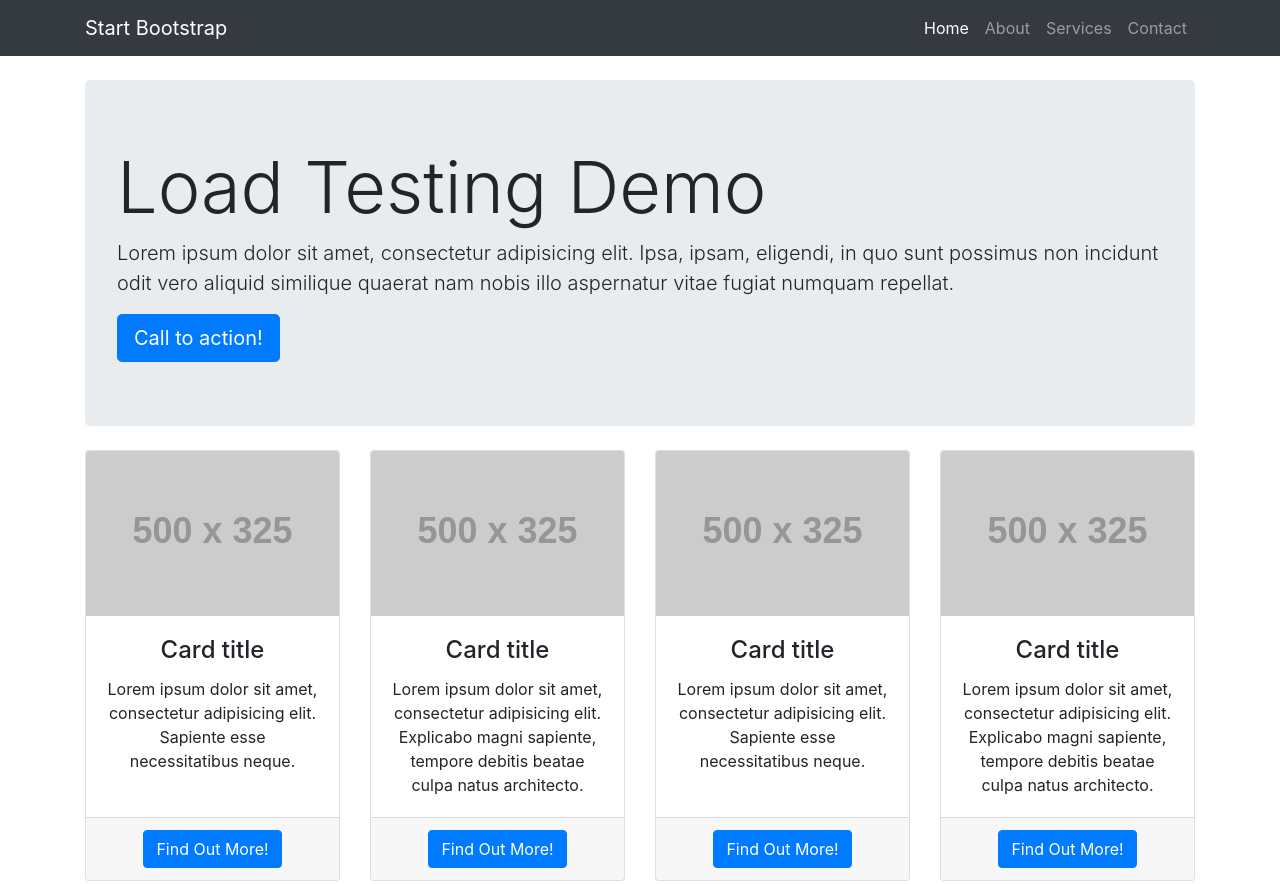
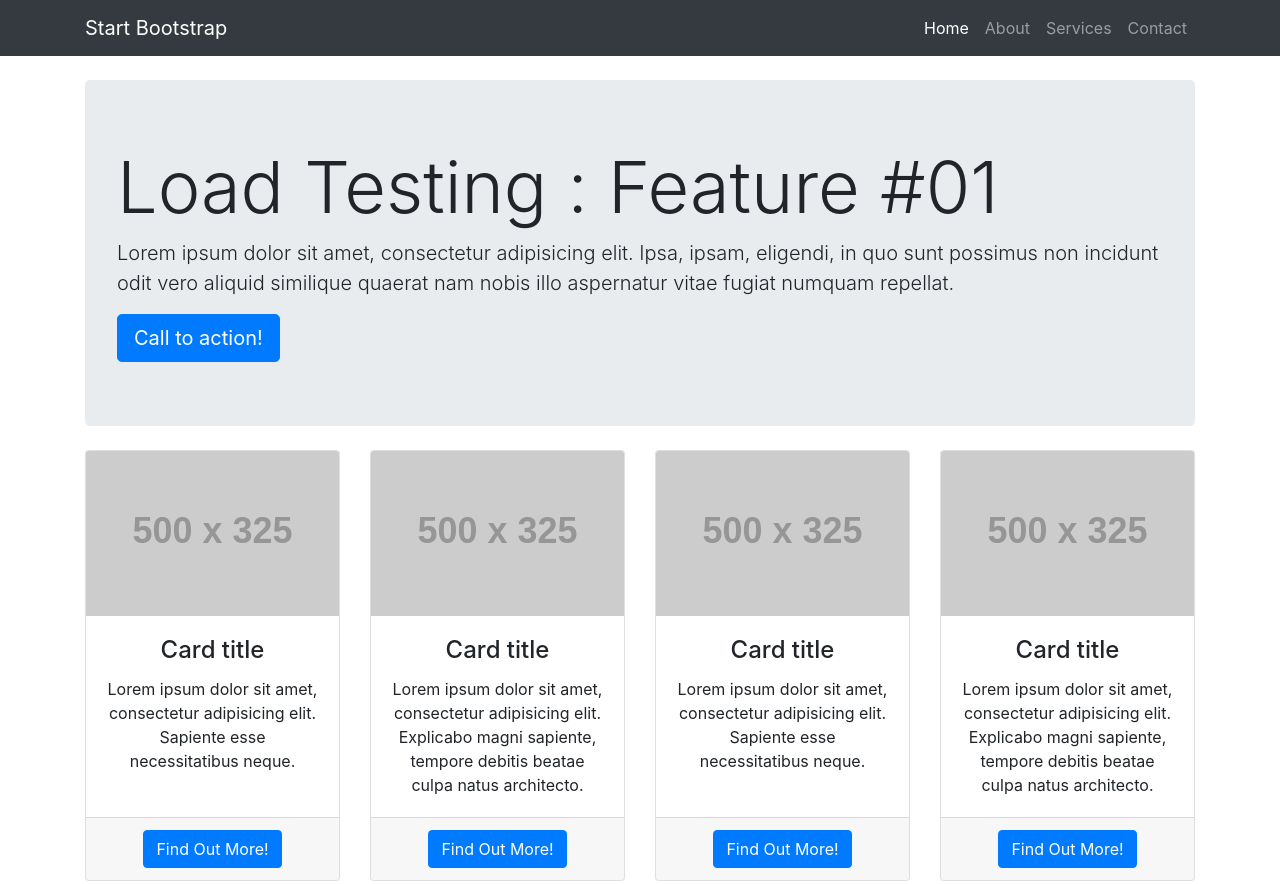
Before and after one commit to brandiqa/static-bootstrap-site, a plain HTML site: page public/index.html in a window 1280 px wide. Shown: the top 884 px of the page. Drawn offline with Linux system fonts and the light colour scheme; placeholder pictures from the web are drawn by us.

Commit message:
Implemented feature 1

```diff
--- a/public/index.html
+++ b/public/index.html
@@ -53,7 +53,7 @@
 
     <!-- Jumbotron Header -->
     <header class="jumbotron my-4">
-      <h1 class="display-3">Load Testing Demo</h1>
+      <h1 class="display-3">Load Testing : Feature #01</h1>
       <p class="lead">Lorem ipsum dolor sit amet, consectetur adipisicing elit. Ipsa, ipsam, eligendi, in quo sunt possimus non incidunt odit vero aliquid similique quaerat nam nobis illo aspernatur vitae fugiat numquam repellat.</p>
       <a href="#" class="btn btn-primary btn-lg">Call to action!</a>
     </header>
```
